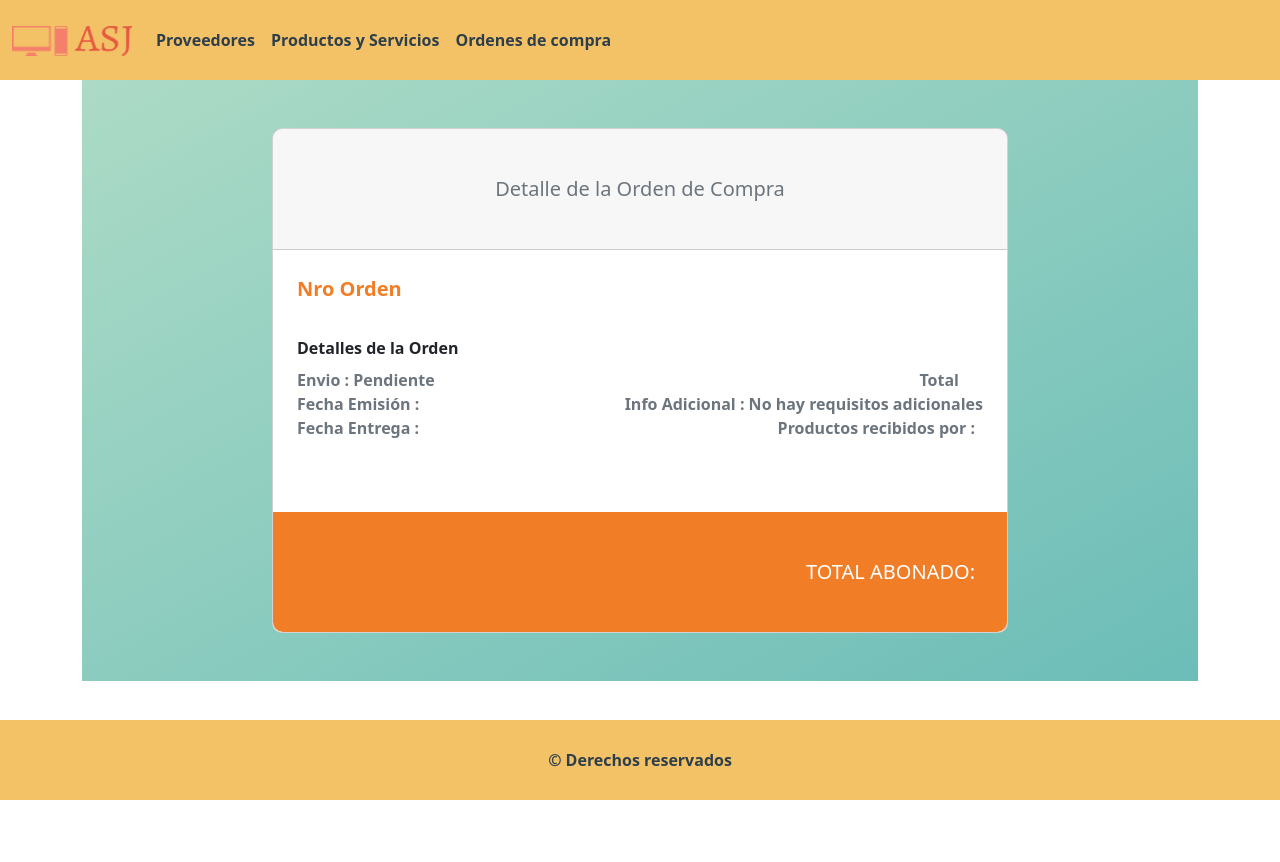
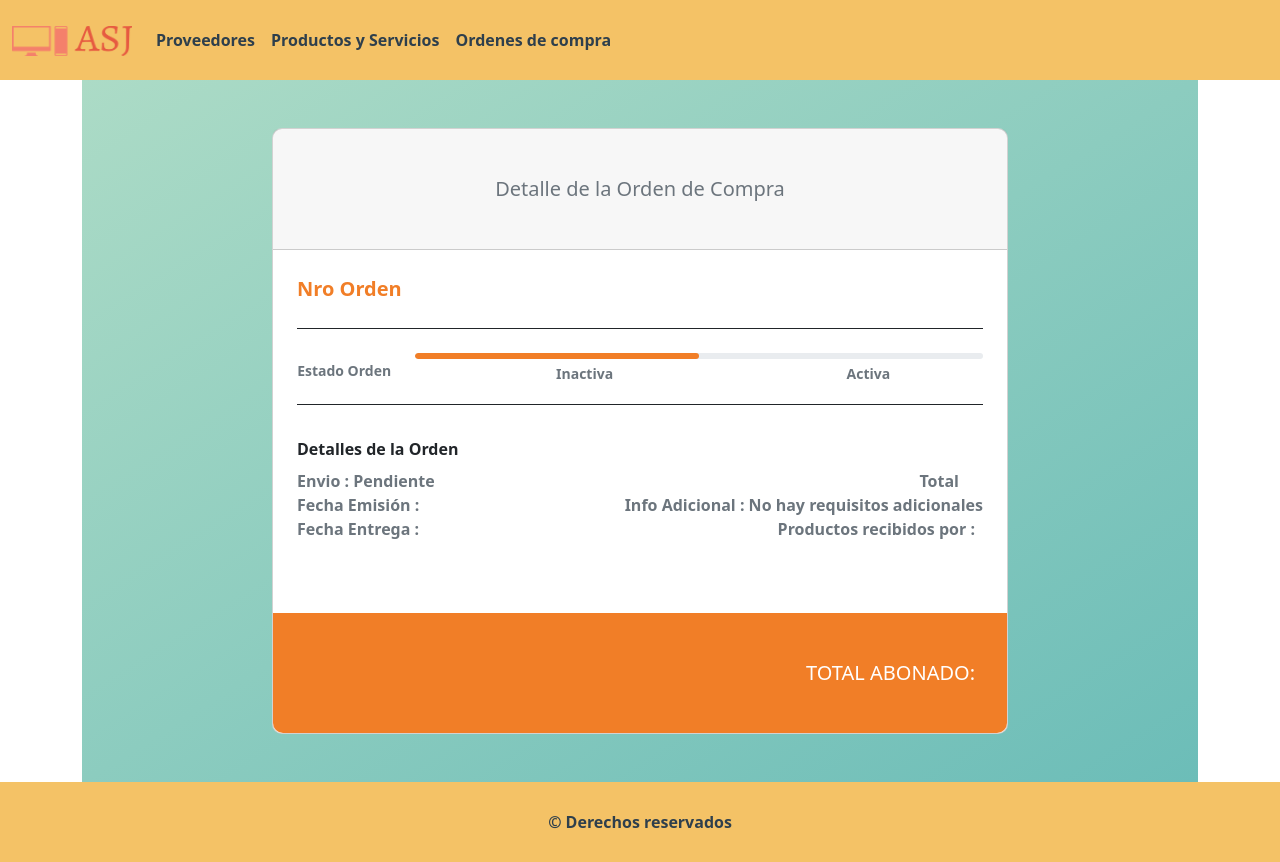
Before and after one commit to SimonS89/IntegradorAsj, an Angular app in the folder SUELDO-INTEGRADOR-ANGULAR/my-app/: page /ordenes-compra/info/1 in a window 1280 px wide. Before the commit the page ends 800 px from the top, so only its background shows below. Built offline with nearby package versions, Linux system fonts and the light colour scheme.

Commit message:
final update

```diff
--- a/SUELDO-INTEGRADOR-ANGULAR/my-app/src/app/components/orden-compra-detail/orden-compra-detail.component.html
+++ b/SUELDO-INTEGRADOR-ANGULAR/my-app/src/app/components/orden-compra-detail/orden-compra-detail.component.html
@@ -61,16 +61,15 @@
                   </p>
                 </div>
               </div>
+            </div>
+          </div>
           <hr class="mb-4" style="background-color: #f17e27; opacity: 1" />
           <div class="row d-flex align-items-center">
             <div class="col-md-2">
               <p class="text-muted mb-0 small">Estado Orden</p>
             </div>
             <div class="col-md-10">
-                  <div
-                    class="progress"
-                    style="height: 6px; border-radius: 16px"
-                  >
+              <div class="progress" style="height: 6px; border-radius: 16px">
                 <div
                   class="progress-bar"
                   role="progressbar"
@@ -91,8 +90,7 @@
               </div>
             </div>
           </div>
-            </div>
-          </div>
+          <hr class="mb-4" style="background-color: #f17e27; opacity: 1" />
           <div class="d-flex justify-content-between pt-2">
             <p class="fw-bold mb-0">Detalles de la Orden</p>
           </div>
```
Lines whose indentation alone changed are shown as unchanged.
